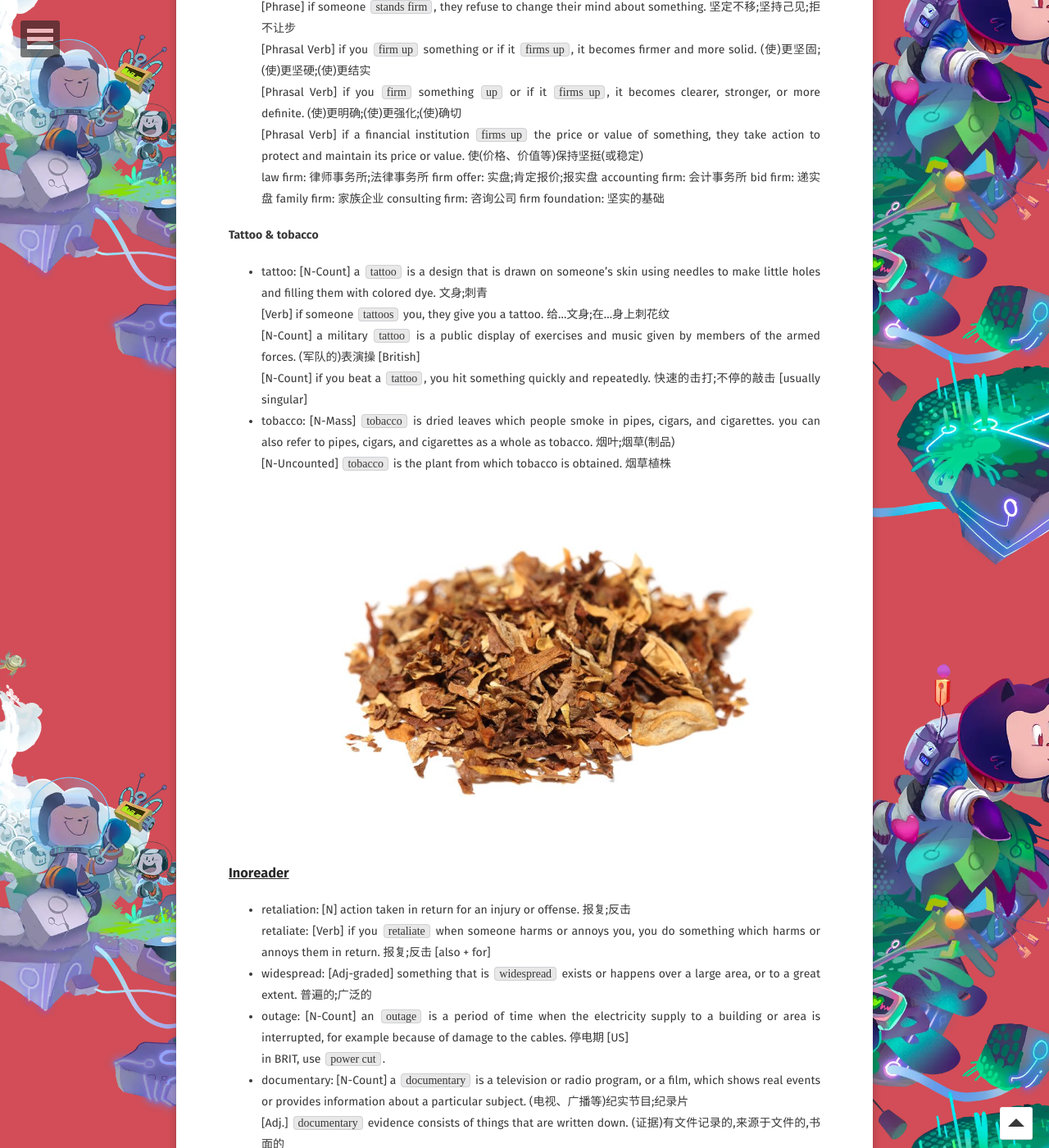
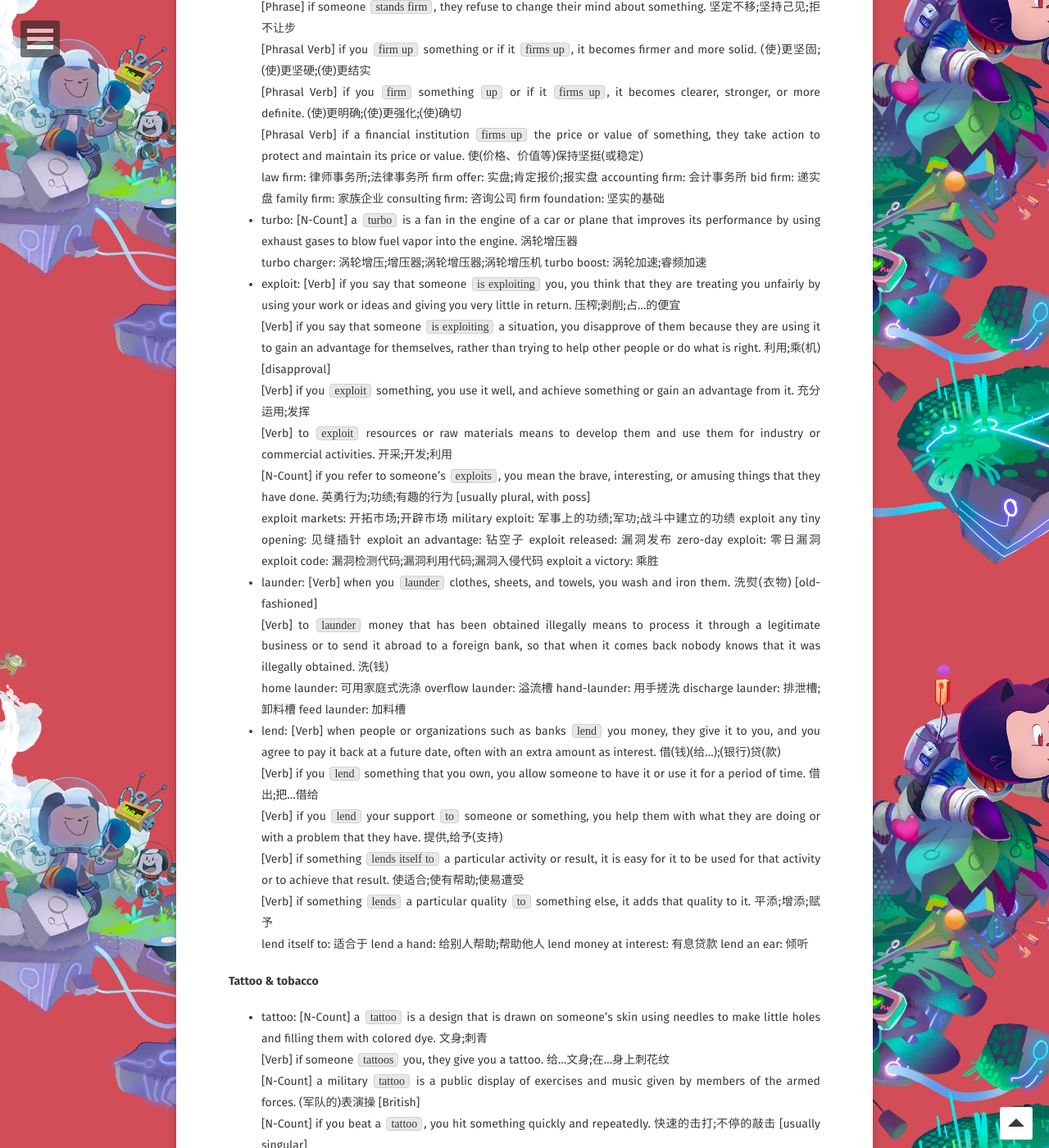
Before and after one commit to WebPavel/WebPavel.github.io, a Jekyll site: the page built from _posts/2026-10-14-daily-English-learning-(Part-2).md, in a window 1280 px wide and 1400 px high, scrolled down 43400 px. Shown: the whole window at 82% size. Built offline with Jekyll 4.4.1, drawn with Linux system fonts in a browser that asks for light colours; some web fonts are replaced; comment, search, counter and statistics services are not loaded; some of the changed text lies outside the part shown.

Commit message:
feat: updates on daily English learning (Part 2)

```diff
--- a/_posts/2026-10-14-daily-English-learning-(Part-2).md
+++ b/_posts/2026-10-14-daily-English-learning-(Part-2).md
@@ -735,14 +735,14 @@ learned from [ChatGPT](https://chatgpt.com/) in Singapore.
 - backpack: [N-Count] a `backpack` is a bag with straps that go over your shoulders, so that you can carry things on your back when you are walking or climbing. 背包;背囊🎒<br/>
  computer backpack: 电脑背包;计算机背包 in the backpack: 在背包里;在双肩包里 backpack journalist: 背包记者<br/>
  ![backpack_72541093.jpg](/assets/tw/backpack_72541093.jpg)
-- wanderlust: [N-Uncounted] someone who has wanderlust has a strong desire to travel. 漫游癖;旅行癖<br/>
+- wanderlust: [N-Uncounted] someone who has `wanderlust` has a strong desire to travel. 漫游癖;旅行癖<br/>
  wanderlust hotel Singapore: 新加坡旅行者酒店 wanderlust in Europe: 欧洲的旅行
 - extramarital: [Adjective] an `extra-marital` affair is a sexual relationship between a married person and another person who is not their husband or wife. 婚外的
 - firm: [N-Count] a `firm` is an organization which sells or produces something or which provides a service which people pay for. 商号;商行;公司<br/>
  [Adjective] if something is `firm`, it does not change much in shape when it is pressed but is not completely hard. 坚固的;坚硬的;结实的<br/>
  [Adjective] if something is `firm`, it does not shake or move when you put weight or pressure on it, because it is strongly made or securely fastened. 稳固的;牢固的<br/>
  [Adjective] if someone's grip is `firm` or if they perform a physical action in a `firm` way, they do it with quite a lot of force or pressure but also in a controlled way. (抓握或动作)强有力的,使上劲的<br/>
- [Adjective] if you describe someone as firm, you mean they behave in a way that shows that they are not going to change their mind, or that they are the person who is in control. (人)坚定的,坚决的,强势的<br/>
+ [Adjective] if you describe someone as `firm`, you mean they behave in a way that shows that they are not going to change their mind, or that they are the person who is in control. (人)坚定的,坚决的,强势的<br/>
  [Adjective] a `firm` decision or opinion is definite and unlikely to change. (决定或意见)确定的,不会更改的<br/>
  [Adjective] `firm` evidence or information is based on facts and so is likely to be true. (证据或信息)确切的,确实的,确凿的<br/>
  [Adjective] you use `firm` to describe control or a basis or position when it is strong and unlikely to be ended or removed. (控制、基础、位置等)坚实的,不可动摇的<br/>
@@ -754,6 +754,23 @@ learned from [ChatGPT](https://chatgpt.com/) in Singapore.
  [Phrasal Verb] if you `firm` something `up` or if it `firms up`, it becomes clearer, stronger, or more definite. (使)更明确;(使)更强化;(使)确切<br/>
  [Phrasal Verb] if a financial institution `firms up` the price or value of something, they take action to protect and maintain its price or value. 使(价格、价值等)保持坚挺(或稳定)<br/>
  law firm: 律师事务所;法律事务所 firm offer: 实盘;肯定报价;报实盘 accounting firm: 会计事务所 bid firm: 递实盘 family firm: 家族企业 consulting firm: 咨询公司 firm foundation: 坚实的基础
+- turbo: [N-Count] a `turbo` is a fan in the engine of a car or plane that improves its performance by using exhaust gases to blow fuel vapor into the engine. 涡轮增压器<br/>
+ turbo charger: 涡轮增压;增压器;涡轮增压器;涡轮增压机 turbo boost: 涡轮加速;睿频加速
+- exploit: [Verb] if you say that someone `is exploiting` you, you think that they are treating you unfairly by using your work or ideas and giving you very little in return. 压榨;剥削;占...的便宜<br/>
+ [Verb] if you say that someone `is exploiting` a situation, you disapprove of them because they are using it to gain an advantage for themselves, rather than trying to help other people or do what is right. 利用;乘(机) [disapproval]<br/>
+ [Verb] if you `exploit` something, you use it well, and achieve something or gain an advantage from it. 充分运用;发挥<br/>
+ [Verb] to `exploit` resources or raw materials means to develop them and use them for industry or commercial activities. 开采;开发;利用<br/>
+ [N-Count] if you refer to someone's `exploits`, you mean the brave, interesting, or amusing things that they have done. 英勇行为;功绩;有趣的行为 [usually plural, with poss]<br/>
+ exploit markets: 开拓市场;开辟市场 military exploit: 军事上的功绩;军功;战斗中建立的功绩 exploit any tiny opening: 见缝插针 exploit an advantage: 钻空子 exploit released: 漏洞发布 zero-day exploit: 零日漏洞 exploit code: 漏洞检测代码;漏洞利用代码;漏洞入侵代码 exploit a victory: 乘胜
+- launder: [Verb] when you `launder` clothes, sheets, and towels, you wash and iron them. 洗熨(衣物) [old-fashioned]<br/>
+ [Verb] to `launder` money that has been obtained illegally means to process it through a legitimate business or to send it abroad to a foreign bank, so that when it comes back nobody knows that it was illegally obtained. 洗(钱)<br/>
+ home launder: 可用家庭式洗涤 overflow launder: 溢流槽 hand-launder: 用手搓洗 discharge launder: 排泄槽;卸料槽 feed launder: 加料槽
+- lend: [Verb] when people or organizations such as banks `lend` you money, they give it to you, and you agree to pay it back at a future date, often with an extra amount as interest. 借(钱)(给...);(银行)贷(款)<br/>
+ [Verb] if you `lend` something that you own, you allow someone to have it or use it for a period of time. 借出;把...借给<br/>
+ [Verb] if you `lend` your support `to` someone or something, you help them with what they are doing or with a problem that they have. 提供,给予(支持)<br/>
+ [Verb] if something `lends itself to` a particular activity or result, it is easy for it to be used for that activity or to achieve that result. 使适合;使有帮助;使易遭受<br/>
+ [Verb] if something `lends` a particular quality `to` something else, it adds that quality to it. 平添;增添;赋予<br/>
+ lend itself to: 适合于 lend a hand: 给别人帮助;帮助他人 lend money at interest: 有息贷款 lend an ear: 倾听
 
 #### Tattoo & tobacco
 
```
